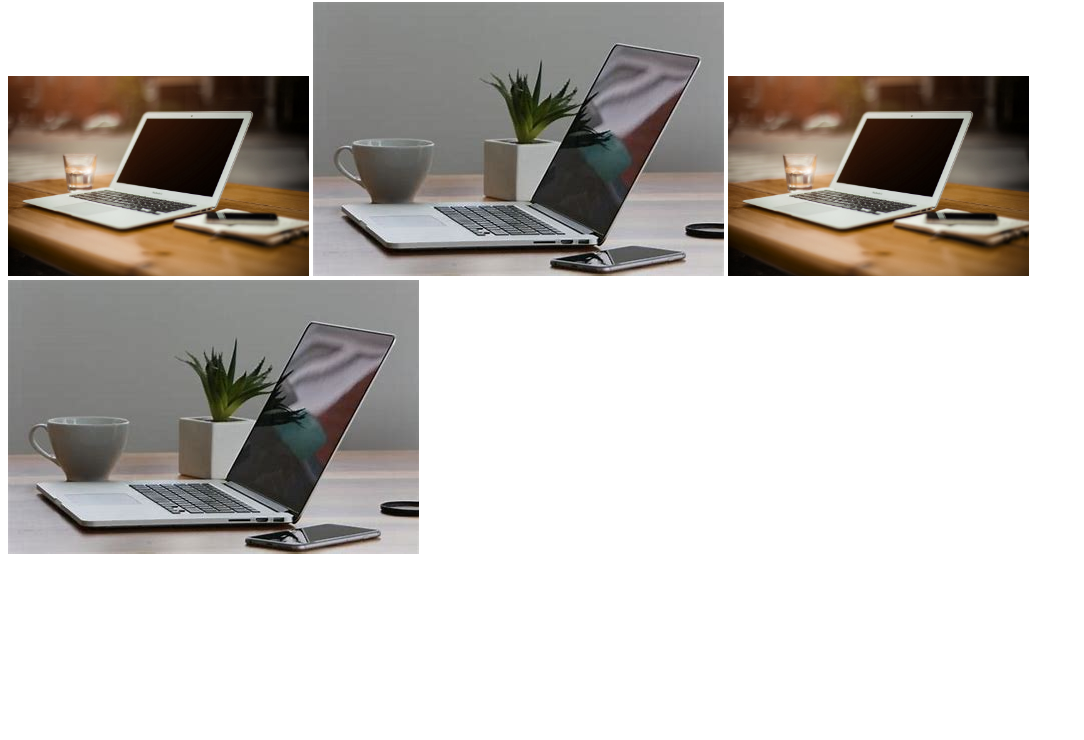
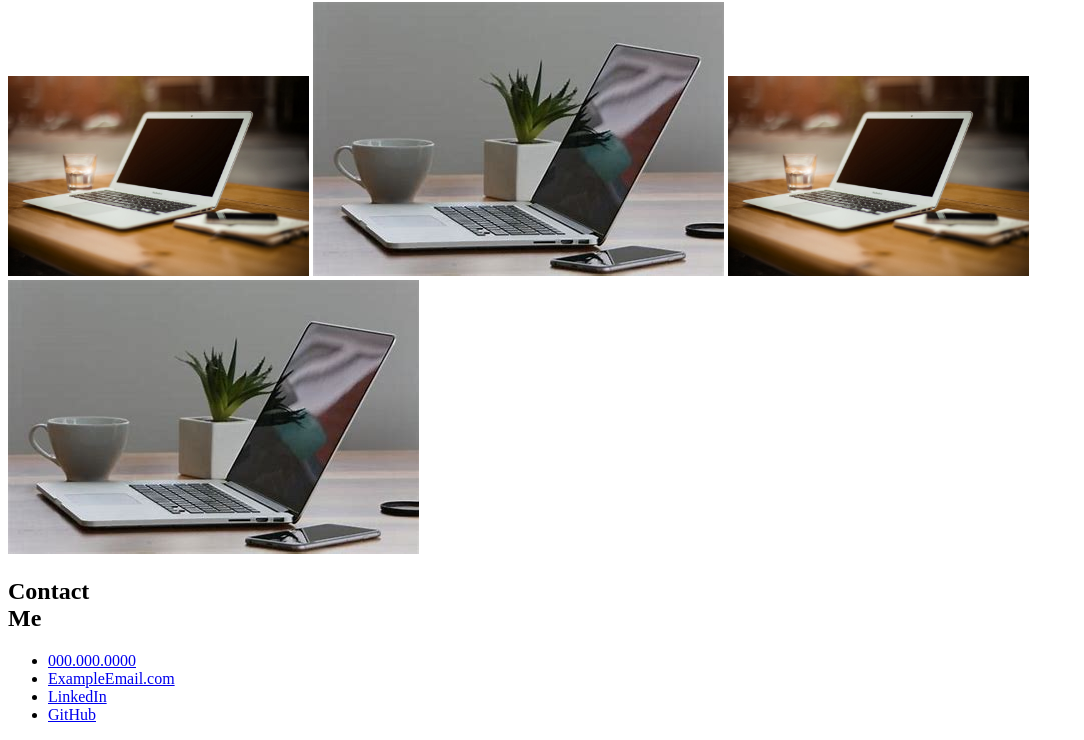
Before and after one commit to JuniperWrenMcGill/McGill-Portfolio, a plain HTML site: page index.html in a window 1280 px wide. Shown: the part 1099-1839 px from the top of the page, without its empty margins (0-1084 px from the left). Before the commit the page ends 1665 px from the top, so only its background shows below. Drawn offline with Linux system fonts and the light colour scheme.

Commit message:
added contact me section

```diff
--- a/index.html
+++ b/index.html
@@ -64,4 +64,13 @@
     </article>
 </main>
 
-<!--  -->
+<!--This is where the contact links and a hrefs are located-->
+<footer class="contact-me" id="contact-me">
+    <h2> Contact <br>Me</h2>
+    <ul>
+         <li> <a href="#">000.000.0000</a></li>
+         <li> <a href="#">ExampleEmail.com</a></li>
+         <li> <a href="https://www.linkedin.com/in/juniper-mcgill/">LinkedIn</a></li>
+         <li> <a href="https://github.com/JuniperWrenMcGill">GitHub</a></li>
+    </ul>
+</footer>
```
